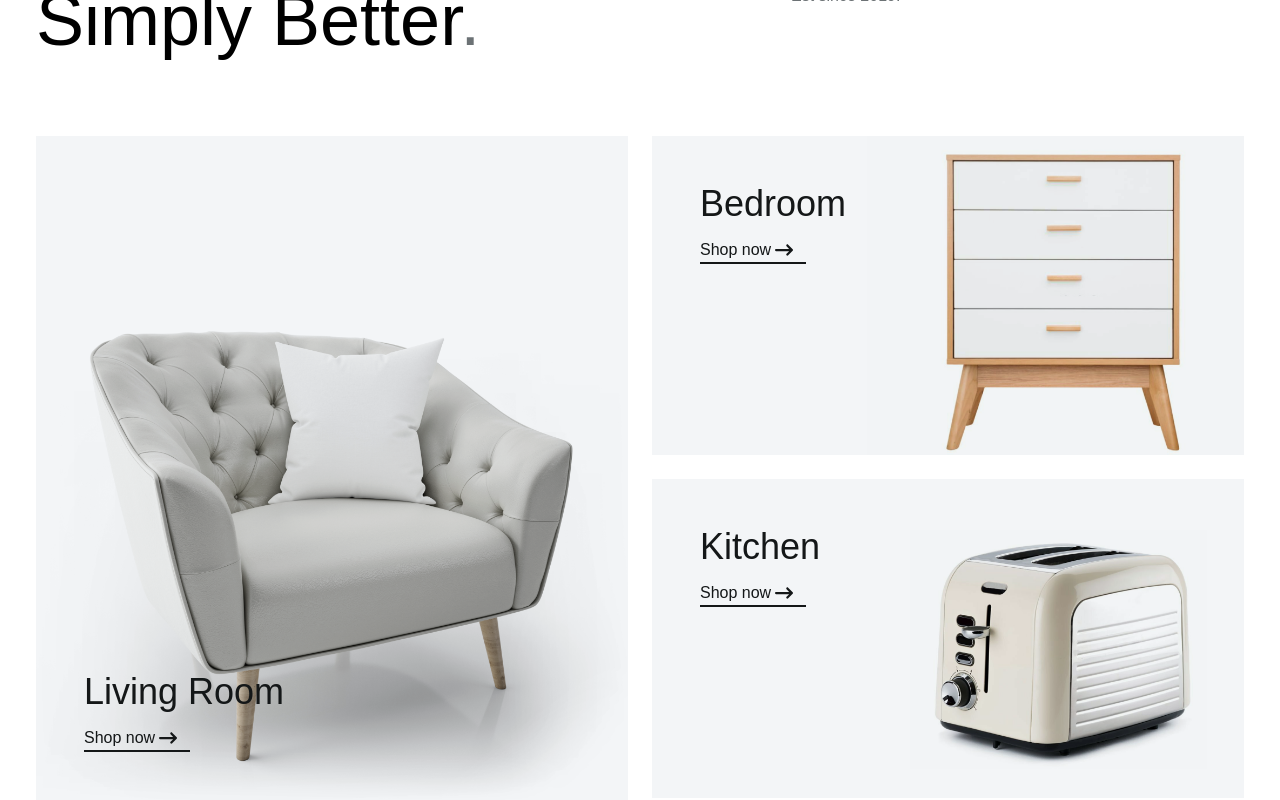
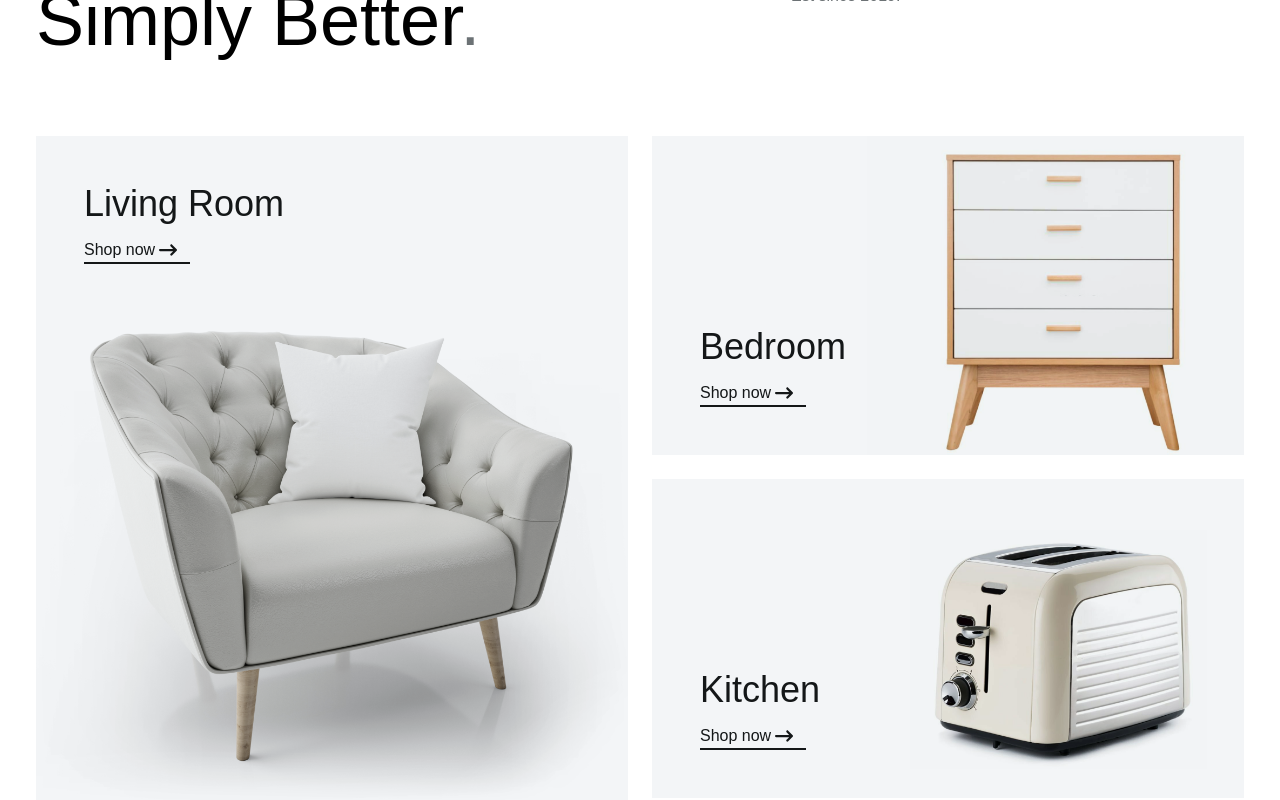
Before and after one commit to nrprosper/indoor-ecommerce, a React (Vite) app: page / in a window 1280 px wide. Shown: the part 760-1560 px from the top of the page. Built offline with nearby package versions, Linux system fonts and the light colour scheme.

Commit message:
fixed categories and container

```diff
--- a/src/Components/Container.tsx
+++ b/src/Components/Container.tsx
@@ -2,7 +2,7 @@ import {PropsWithChildren} from "react";
 
 const Container = ({children}:PropsWithChildren) => {
     return(
-        <div className="container mx-auto px-8 xl:px-9">
+        <div className="container mx-auto px-4 lg:px-8 xl:px-9">
             {children}
         </div>
     )
--- a/src/Components/Features/Categories.tsx
+++ b/src/Components/Features/Categories.tsx
@@ -4,10 +4,10 @@ import {cat1, cat2, cat3} from "../../Constants/bgs.ts";
 const Categories = () => {
     return(
         <div className="mt-10 grid grid-cols-1 lg:grid-cols-2 gap-6">
-            <CategoryCard title={"Living Room"} image={cat1 as string} className="h-[23.5625rem] md:h-[41.5rem] items-end" />
+            <CategoryCard title={"Living Room"} image={cat1 as string} className="h-[23.5625rem] md:h-[41.5rem]" />
             <div className="flex flex-col gap-6">
-                <CategoryCard title={"Bedroom"} image={cat2 as string} className="h-[11.25rem] md:h-[19.9375rem]" />
-                <CategoryCard title={"Kitchen"} image={cat3 as string} className="h-[11.25rem] md:h-[19.9375rem]" />
+                <CategoryCard title={"Bedroom"} image={cat2 as string} className="h-[11.25rem] md:h-[19.9375rem] items-end" />
+                <CategoryCard title={"Kitchen"} image={cat3 as string} className="h-[11.25rem] md:h-[19.9375rem] items-end" />
             </div>
         </div>
     )
```
